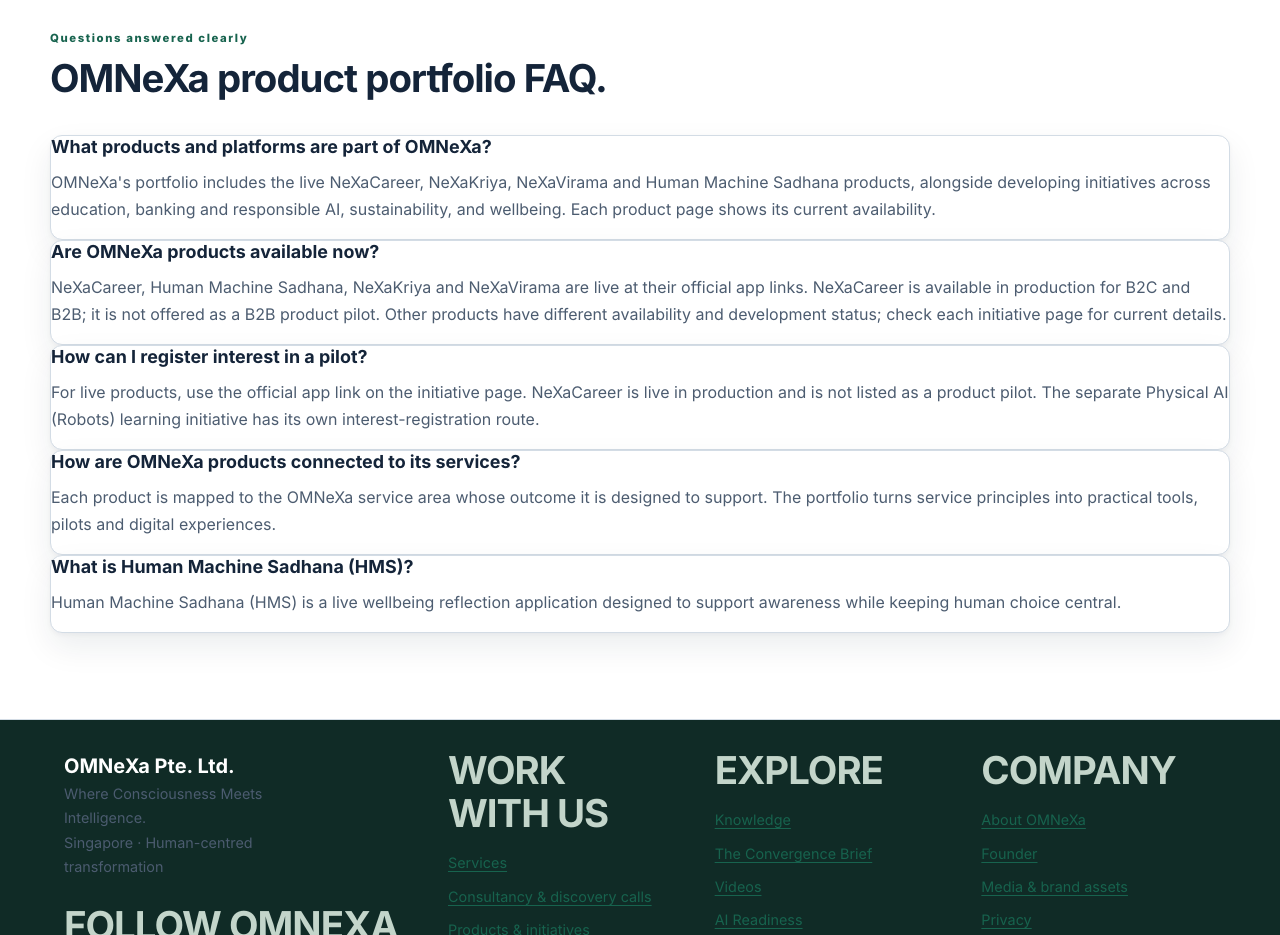
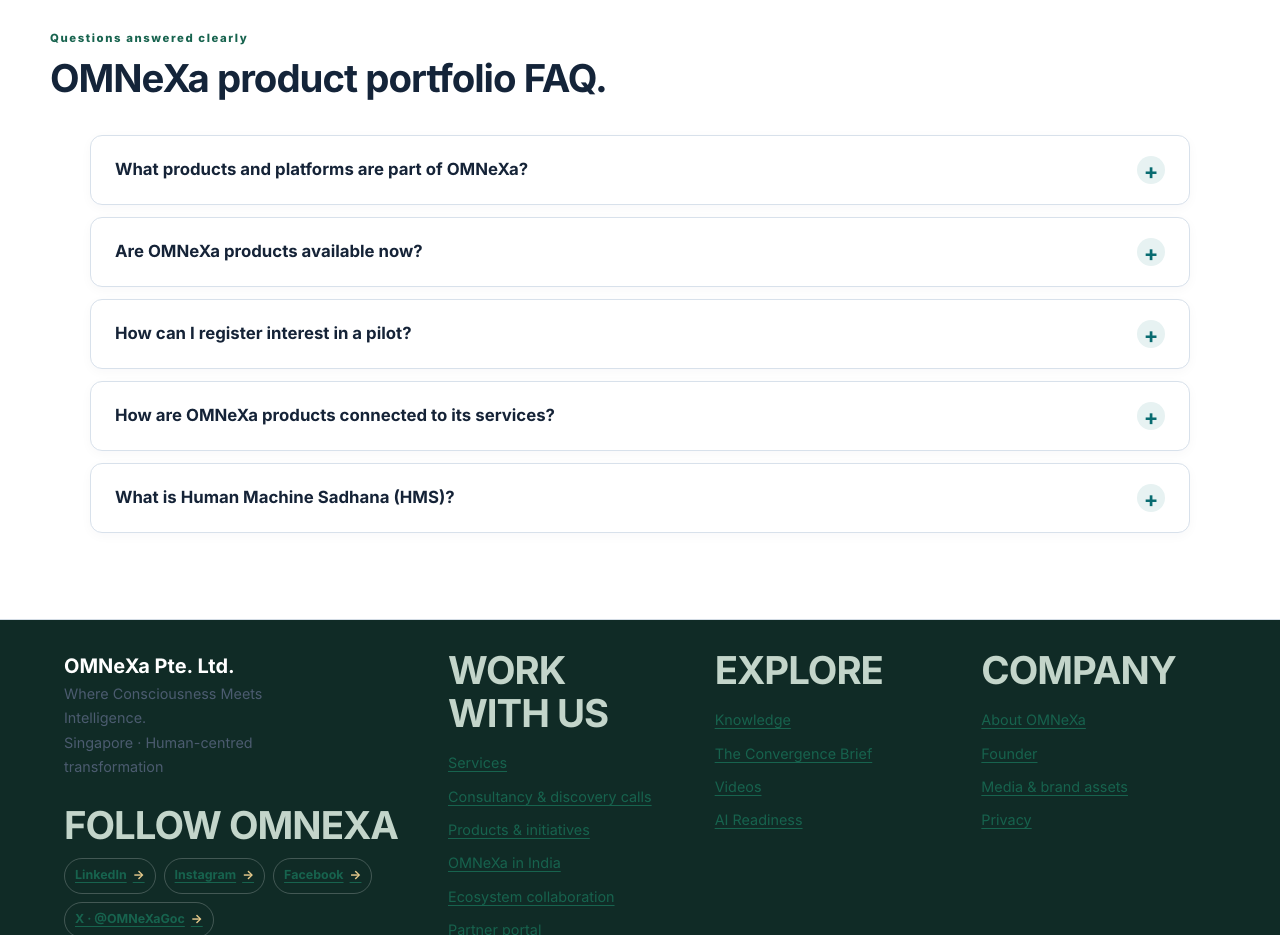
Before and after one commit to HumanSamaritan/OMNEXAFuture, a Next.js app: page /work in a window 1280 px wide. Shown: the part 6240-7175 px from the top of the page. Built offline with nearby package versions, Linux system fonts and the light colour scheme.

Commit message:
Make portfolio FAQ an accessible collapsible accordion

```diff
--- a/app/work/page.tsx
+++ b/app/work/page.tsx
@@ -292,14 +292,28 @@ export default function WorkPage() {
           <p className="eyebrow">Questions answered clearly</p>
           <h2>OMNeXa product portfolio FAQ.</h2>
         </div>
-        <div className="faq-grid">
+        <div className="work-faq-accordion">
           {workFaqs.map((faq) => (
-            <article key={faq.question}>
-              <h3>{faq.question}</h3>
-              <p>{faq.answer}</p>
-            </article>
+            <details key={faq.question} className="work-faq-item">
+              <summary><span>{faq.question}</span><span className="work-faq-toggle" aria-hidden="true" /></summary>
+              <div className="work-faq-answer"><p>{faq.answer}</p></div>
+            </details>
           ))}
         </div>
+        <style>{`
+          .work-faq-accordion{display:grid;gap:12px;max-width:1100px;margin:0 auto}
+          .work-faq-item{border:1px solid #d8e1eb;border-radius:12px;background:#fff;overflow:hidden;box-shadow:0 3px 12px #15233708}
+          .work-faq-item summary{display:flex;align-items:center;justify-content:space-between;gap:20px;padding:20px 24px;cursor:pointer;list-style:none;color:#152337;font-size:1.05rem;font-weight:650;line-height:1.5}
+          .work-faq-item summary::-webkit-details-marker{display:none}
+          .work-faq-item summary:hover,.work-faq-item[open] summary{background:#f4f8fa}
+          .work-faq-item summary:focus-visible{outline:3px solid #086b70;outline-offset:-4px}
+          .work-faq-toggle{flex:0 0 28px;height:28px;border-radius:50%;background:#e7f2f2;color:#086b70;display:grid;place-items:center;font-size:1.35rem}
+          .work-faq-toggle::before{content:"+"}
+          .work-faq-item[open] .work-faq-toggle::before{content:"−"}
+          .work-faq-answer{padding:18px 24px 22px;border-top:1px solid #e4ebef;color:#46566b;line-height:1.75}
+          .work-faq-answer p{margin:0}
+          @media(max-width:640px){.work-faq-item summary{padding:16px;font-size:1rem}.work-faq-answer{padding:16px}}
+        `}</style>
       </section>
     </main>
   );
```
